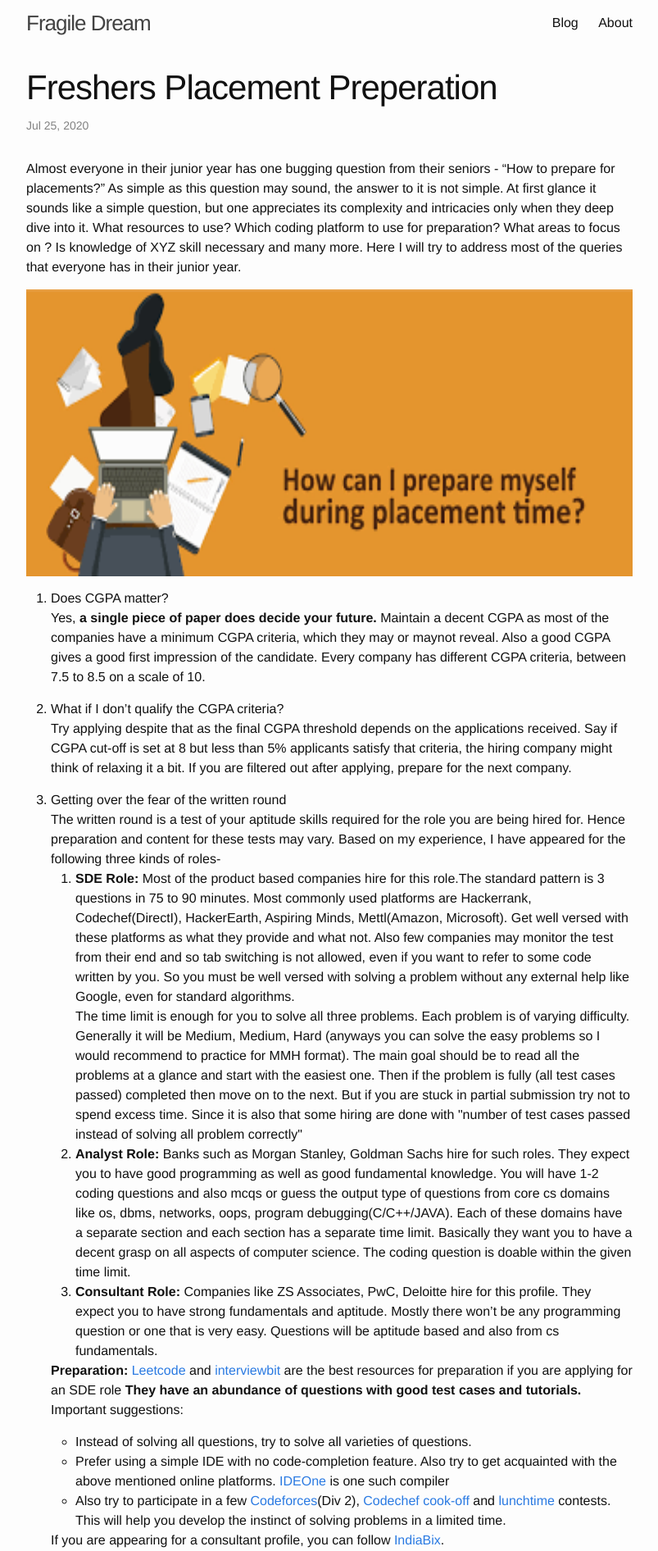
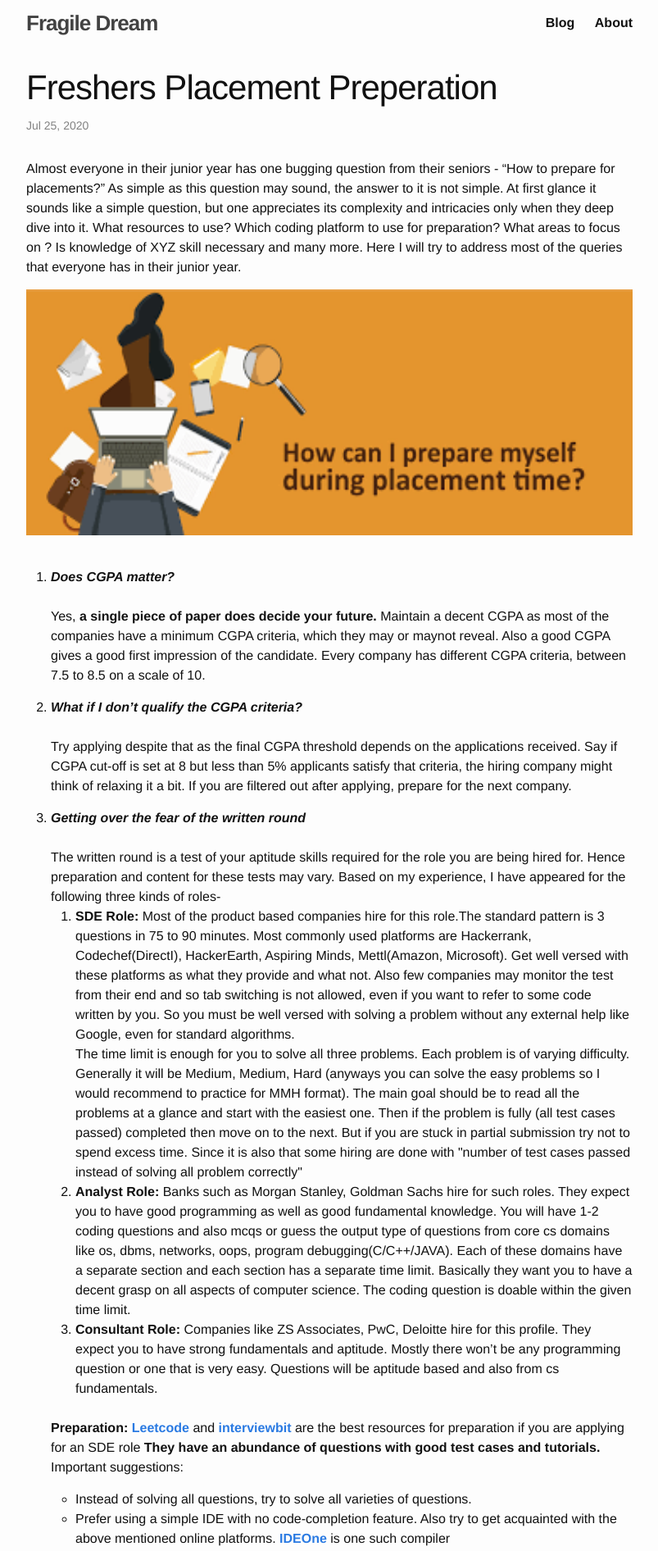
Before and after one commit to shuvam07/shuvam07.github.io, a Jekyll site: the page built from _posts/2020-07-25-fresher-placement-preperation.markdown, in a window 1280 px wide. Shown: the top 1892 px of the page at 82% size, without its empty margins (238-1041 px from the left). Built offline with Jekyll 4.4.1, drawn with Linux system fonts in a browser that asks for light colours; comment, search, counter and statistics services are not loaded; some of the changed text lies outside the part shown.

Commit message:
fix styling

```diff
--- a/_posts/2020-07-25-fresher-placement-preperation.markdown
+++ b/_posts/2020-07-25-fresher-placement-preperation.markdown
@@ -5,21 +5,29 @@ date:   2020-07-25 00:00:37
 categories: jekyll update
 ---
 
+<style>
+      body a {
+        /*color: hotpink;*/
+        font-weight: bold;
+      }
+    </style>
+
 Almost everyone in their junior year has one bugging question from their seniors - “How to prepare for placements?” As simple as this question may sound, the answer to it is not simple. At first glance it sounds like a simple question, but one appreciates its complexity and intricacies only when they deep dive into it. What resources to use? Which coding platform to use for preparation? What areas to focus on ? Is knowledge of XYZ skill necessary and many more. Here I will try to address most of the queries that everyone has in their junior year.
 
 
-<img src ="{{site.url}}/assets/placement_prep/placement_prep.png" width="100%" height="350" />
+<img src ="{{site.url}}/assets/placement_prep/placement_prep.png" width="100%" height="300" />
+<br/>
 <br/>
 
-1. Does CGPA matter?<br/>
+1. <b><i>Does CGPA matter?</i></b><br/><br/>
 	Yes, <b>a single piece of paper does decide your future.</b> Maintain a decent CGPA as most of the companies have a minimum CGPA criteria, which they may or maynot reveal. Also a good CGPA gives a good first impression of the candidate. Every company has different CGPA criteria, between 7.5 to 8.5 on a scale of 10.
 
 
-2. What if I don’t qualify the CGPA criteria?<br/>
+2. <b><i>What if I don’t qualify the CGPA criteria?</i></b><br/><br/>
 	Try applying despite that as the final CGPA threshold depends on the applications received. Say if CGPA cut-off is set at 8 but less than 5% applicants satisfy that criteria, the hiring company might think of relaxing it a bit. If you are filtered out after applying, prepare for the next company.
 
 
-3. Getting over the fear of the written round<br/>
+3. <b><i>Getting over the fear of the written round</i></b><br/><br/>
 	The written round is a test of your aptitude skills required for the role you are being hired for. Hence preparation and content for these tests may vary. Based on my experience, I have appeared for the following three kinds of roles-
 	<ol>
 		<li><b>SDE Role:</b> Most of the product based companies hire for this role.The standard pattern is 3 questions in 75  to 90 minutes. Most commonly used platforms are Hackerrank, Codechef(DirectI), HackerEarth, Aspiring Minds, Mettl(Amazon, Microsoft). Get well versed with these platforms as what they provide and what not. Also few companies may monitor the test from their end and so tab switching is not allowed, even if you want to refer to some code written by you. So you must be well versed with solving a problem without any external help like Google, even for standard algorithms.<br/>
@@ -30,15 +38,16 @@ Almost everyone in their junior year has one bugging question from their seniors
 		</li>
 		<li><b>Consultant Role:</b> Companies like ZS Associates, PwC, Deloitte hire for this profile. They expect you to have strong fundamentals and aptitude. Mostly there won’t be any programming question or one that is very easy. Questions will be aptitude based and also from cs fundamentals.</li>
 	</ol>
-	<b>Preparation:</b> [Leetcode](https://leetcode.com/problemset/all/) and [interviewbit](https://www.interviewbit.com/courses/programming/) are the best resources for preparation if you are applying for an SDE role <b>They have an abundance of questions with good test cases and tutorials. </b>Important suggestions:
+	<br/>
+	<b>Preparation:</b> <a href="https://leetcode.com/problemset/all/">Leetcode</a> and <a href="https://www.interviewbit.com/courses/programming/">interviewbit</a> are the best resources for preparation if you are applying for an SDE role <b>They have an abundance of questions with good test cases and tutorials. </b>Important suggestions:
 	<ul>
 		<li>Instead of solving all questions, try to solve all varieties of questions.</li>
 		<li>Prefer using a simple IDE with no code-completion feature. Also try to get acquainted with the above mentioned online platforms. <a href="https://ideone.com/">IDEOne</a> is one such compiler</li>
 		<li>Also try to participate in a few <a href="https://codeforces.com/">Codeforces</a>(Div 2), <a href="https://www.codechef.com/COOK105">Codechef cook-off</a> and <a href="https://www.codechef.com/LTIME86?itm_campaign=contest_listing">lunchtime</a> contests. This will help you develop the instinct of solving problems in a limited time.</li>
 	</ul>
-	If you are appearing for a consultant profile, you can follow [IndiaBix](https://www.indiabix.com/).
+	If you are appearing for a consultant profile, you can follow <a href="https://www.indiabix.com/">IndiaBix</a>.
 
-4. Getting on in an One-On-One with the interviewer (Interview Round)<br/>
+4. <b><i>Getting on in an One-On-One with the interviewer (Interview Round)</i></b><br/><br/>
 	Every company wants to test a candidate thoroughly before hiring and hence they conduct 2-3 technical interview rounds for that. Each of these rounds have varying difficulty and purpose to test various skills of the candidate. These include -
 	<ul>
 		<li>Approach to solve a problem</li>
@@ -47,87 +56,87 @@ Almost everyone in their junior year has one bugging question from their seniors
 		<li>CS Fundamentals</li>
 	</ul>
 	Every question is aimed at evaluating the candidate at one or more of these parameters.
-Also all these rounds are pen and paper rounds, ie, you will not have access to any IDE. Even if you are having your interviews remotely, you will be provided with a google doc page to write your code on.
+	Also all these rounds are pen and paper rounds, ie, you will not have access to any IDE. Even if you are having your interviews remotely, you will be provided with a google doc page to write your code on.
 
-<b>Group Discussion:</b> This is rare and although only few companies conduct this round, one must be prepared for this.
-While at job, there will often be situations that involve in-depth discussion within or outside your team. A good engineer is expected to have good listening as well as speaking skills. This round will test exactly that.
-You will be given the GD topic 5min in advance. Every person will be given a limited time to put forth their views on the topic and after that it will become open to all as speakers question each other's views. During the GD, stay calm and listen carefully to what other speakers have to say.
-Preparation: <a href="https://www.softwaretestinghelp.com/how-to-crack-the-gd/">Link</a>
+	<b>Group Discussion:</b> This is rare and although only few companies conduct this round, one must be prepared for this.
+	While at job, there will often be situations that involve in-depth discussion within or outside your team. A good engineer is expected to have good listening as well as speaking skills. This round will test exactly that.
+	You will be given the GD topic 5min in advance. Every person will be given a limited time to put forth their views on the topic and after that it will become open to all as speakers question each other's views. During the GD, stay calm and listen carefully to what other speakers have to say.<br/>
+	Preparation: <a href="https://www.softwaretestinghelp.com/how-to-crack-the-gd/">Link</a>
 
-<b>Problem solving round: </b> In this round the interviewer will ask you coding questions and you are expected to come up with a fully functional code which will be tested against sample test cases. You will have anywhere between 45-60 min. During the interview -
-<ul>
-	<li>Understand the question before jumping into the solution, clarify with the interviewer that you have understood the question correctly by using a test input and test output. (Ask if you have confusion with any edge cases)
-	</li>
-	<li>Keep communicating your approach with the interviewer. This will help the interviewer understand your thought process and guide you to the solution. Don’t shy away from discussions, especially if you have encountered some edge cases.
-	</li>
-	<li>Don’t get stuck for too long on a single question. If you feel you’re stuck, have a discussion with the interviewer. Ask them what they have to say about your approach and tell them why and where you are stuck. This gives them an idea of what all you have done till now.
-	</li>
-	<li>Writing code should be the last thing you should be doing after you have discussed your solution with the interviewer including. Try to write a clean, working code in the first attempt with all the edge cases covered. Dry run your code using the test cases you were given(or you asked for) during the interview before submitting your code.
-	</li>
-</ul><br/>
-<b> Preparation Tips:</b>
-<ul>
-	<li>Practice writing a fully functional code on paper.</li>
-	<li>Practice communication and discuss solutions with your peers in the language you will be using in the interview(mostly English). This will help you communicate your approach with the interviewer. A large number of candidates are unable to communicate their ideas clearly to the interviewer, hence rejected.</li>
-	<li>The difficulty level of questions will depend upon the role you are being hired for. SDE >> Analyst >> Consultant</li>
-	<li>Practice mock interviews on <a href="https://www.interviewbit.com/mock-interview/">interviewbit</a>, <a href="https://www.pramp.com/">pramp</a>.</li>
-</ul>
+	<b>Problem solving round: </b> In this round the interviewer will ask you coding questions and you are expected to come up with a fully functional code which will be tested against sample test cases. You will have anywhere between 45-60 min. During the interview -
+	<ul>
+		<li>Understand the question before jumping into the solution, clarify with the interviewer that you have understood the question correctly by using a test input and test output. (Ask if you have confusion with any edge cases)
+		</li>
+		<li>Keep communicating your approach with the interviewer. This will help the interviewer understand your thought process and guide you to the solution. Don’t shy away from discussions, especially if you have encountered some edge cases.
+		</li>
+		<li>Don’t get stuck for too long on a single question. If you feel you’re stuck, have a discussion with the interviewer. Ask them what they have to say about your approach and tell them why and where you are stuck. This gives them an idea of what all you have done till now.
+		</li>
+		<li>Writing code should be the last thing you should be doing after you have discussed your solution with the interviewer including. Try to write a clean, working code in the first attempt with all the edge cases covered. Dry run your code using the test cases you were given(or you asked for) during the interview before submitting your code.
+		</li>
+	</ul><br/>
+	<b> Preparation Tips:</b>
+	<ul>
+		<li>Practice writing a fully functional code on paper.</li>
+		<li>Practice communication and discuss solutions with your peers in the language you will be using in the interview(mostly English). This will help you communicate your approach with the interviewer. A large number of candidates are unable to communicate their ideas clearly to the interviewer, hence rejected.</li>
+		<li>The difficulty level of questions will depend upon the role you are being hired for. <br/>SDE >> Analyst >> Consultant</li>
+		<li>Practice mock interviews on <a href="https://www.interviewbit.com/mock-interview/">interviewbit</a>, <a href="https://www.pramp.com/">pramp</a>.</li>
+	</ul>
+	<br/>
+	<b>System Design:</b>
+	<ul>
+		<li><b>Low Level Design:</b> Most companies ask this. The interviewer will ask you to design an application like a payment app, or a ticket booking app, etc. You will have to come up with a broad level class design like what classes will be used, member variables and functions of each class and how these classes will interact with each other. Your design should be modular and scalable to handle changes in application requirement. There is no right or wrong answer for such questions. So make sure to discuss your approach thoroughly with your interviewer. <a href="https://www.educative.io/courses/grokking-the-object-oriented-design-interview/RMlM3NgjAyR">Educative.io</a> is a good resource. (free with Github Student Pack)<br/><br/>
+		</li>
+		<li><b>High Level Design:</b> Few companies ask this. Questions are asked on scalability of a large system and all. Refer to <a href="https://www.educative.io/courses/grokking-the-system-design-interview/m2ygV4E81AR">this</a> link. <br/><br/></li>
+	</ul>
 
-<b>System Design:</b>
-<ul>
-	<li><b>Low Level Design:</b> Most companies ask this. The interviewer will ask you to design an application like a payment app, or a ticket booking app, etc. You will have to come up with a broad level class design like what classes will be used, member variables and functions of each class and how these classes will interact with each other. Your design should be modular and scalable to handle changes in application requirement. There is no right or wrong answer for such questions. So make sure to discuss your approach thoroughly with your interviewer. <a href="https://www.educative.io/courses/grokking-the-object-oriented-design-interview/RMlM3NgjAyR">Educative.io</a> is a good resource. (free with Github Student Pack)
-	</li>
-	<li><b>High Level Design:</b> Few companies ask this. Questions are asked on scalability of a large system and all. Refer to <a href="https://www.educative.io/courses/grokking-the-system-design-interview/m2ygV4E81AR">this</a> link. </li>
-</ul>
+	<b>Preparation Tips</b>
+	<ul>
+		<li>Practice writing a fully functional object oriented code on paper.</li>
+		<li>Get comfortable with at least one Object Oriented programming language. Also learn about the nuances of that language. Eg: C++ exhibits diamond problem in inheritance which JAVA does not. So you should know how to mitigate such situations if your choice of language is C++.</li>
+		<li><a href="https://www.educative.io/courses/grokking-the-object-oriented-design-interview/RMlM3NgjAyR">LLD</a></li>
+		<li><a href="https://www.educative.io/courses/grokking-the-system-design-interview">HLD</a><br/><br/></li>
+	</ul>
 
-<b>Preparation Tips</b>
-<ul>
-	<li>Practice writing a fully functional object oriented code on paper.</li>
-	<li>Get comfortable with at least one Object Oriented programming language. Also learn about the nuances of that language. Eg: C++ exhibits diamond problem in inheritance which JAVA does not. So you should know how to mitigate such situations if your choice of language is C++.</li>
-	<li><a href="https://www.educative.io/courses/grokking-the-object-oriented-design-interview/RMlM3NgjAyR">LLD</a></li>
-	<li><a href="https://www.educative.io/courses/grokking-the-system-design-interview">HLD</a></li>
-</ul>
+	<b>CS Fundamentals:</b>
+	It needs no explanation as to why you must have strong fundamental concepts. Time and again you will encounter situations where your fundamental understanding will be tested while on job like optimizing memory usage, process synchronization, etc. You must have strong fundamental concepts. Questions will be asked from OS, DBMS, OOPS and Computer Networks. Direct as well as application based questions may be asked.
 
-<b>CS Fundamentals:</b>
-It needs no explanation as to why you must have strong fundamental concepts. Time and again you will encounter situations where your fundamental understanding will be tested while on job like optimizing memory usage, process synchronization, etc. You must have strong fundamental concepts. Questions will be asked from OS, DBMS, OOPS and Computer Networks. Direct as well as application based questions may be asked.
+	<ul>
+		<li><b>OS: </b>Refer to this <a href="https://qr.ae/pNsYfn">this</a></li>
+		<li><b>DBMS:</b>You must be familiar with database basic concepts like keys, normalization, ACID properties, indexing, transaction management. You can refer <a href="https://www.geeksforgeeks.org/dbms/">here</a> for preparing. </li>
+		<li><b>OOPS:</b>Follow this <a href="https://www.edureka.co/blog/interview-questions/oops-interview-questions">link</a> for pointers to what topics to prepare. </li>
+		<li><b>Computer Networks:</b>You must be familiar with OSI stack. Follow <a href="https://www.geeksforgeeks.org/commonly-asked-computer-networks-interview-questions-set-1/">this</a> link for some common questions.</li>
+	</ul>
+	<br/>
 
-<ul>
-	<li><b>OS: </b>Refer to this <a href="https://qr.ae/pNsYfn">this</a></li>
-	<li><b>DBMS:</b>You must be familiar with database basic concepts like keys, normalization, ACID properties, indexing, transaction management. You can refer <a href="https://www.geeksforgeeks.org/dbms/">here</a> for preparing. </li>
-	<li><b>OOPS:</b>Follow this <a href="https://www.edureka.co/blog/interview-questions/oops-interview-questions">link</a> for pointers to what topics to prepare. </li>
-	<li><b>Computer Networks:</b>You must be familiar with OSI stack. Follow <a href="https://www.geeksforgeeks.org/commonly-asked-computer-networks-interview-questions-set-1/">this</a> link for some common questions.</li>
-</ul>
+5. <b><i>I’m good in tech interviews but HR interviews freak me out. What to do?</i></b><br/><br/>
+	Candidates often complain about being rejected in HR rounds despite having a strong technical knowledge. This is because they don’t treat HR interviews as seriously as the technical interviews. Hiring companies want to ensure that you are a good fit for their organization, technically as well as behaviorally, and the HR round does exactly that. The interviewer will try to evaluate-
+	<ul>
+		<li>Your personality, strengths and weaknesses alike.</li>
+		<li>Your ability to gel with new people.</li>
+		<li>Your capacity to deal with challenging circumstances.</li>
+	</ul>
 
-5. I’m good in tech interviews but HR interviews freak me out. What to do?<br/>
-Candidates often complain about being rejected in HR rounds despite having a strong technical knowledge. This is because they don’t treat HR interviews as seriously as the technical interviews. Hiring companies want to ensure that you are a good fit for their organization, technically as well as behaviorally, and the HR round does exactly that. The interviewer will try to evaluate-
-<ul>
-	<li>Your personality, strengths and weaknesses alike.</li>
-	<li>Your ability to gel with new people.</li>
-	<li>Your capacity to deal with challenging circumstances.</li>
-</ul>
+	So, the questions asked here are pretty straightforward like-
+	<ul>
+		<li>What are your strengths and weaknesses?</li>
+		<li>What projects did you do and what was your contribution?</li>
+		<li>Most difficult situation you encountered while working on a project and how you handled it?</li>
+	</ul>
+	…and many more.It is best to prepare these questions well in advance and not a day before the interview as most of the HR rounds have similar questions. Prepare your CV and projects well(follow [this]({{site.url}}/jekyll/update/2020/07/23/my-dream-resume.html) to prepare a good CV),i.e, you should be able to answer every question asked related to your CV or your project. Talk about your contribution in the project and the challenges you faced while working on it.
 
-So, the questions asked here are pretty straightforward like-
-<ul>
-	<li>What are your strengths and weaknesses?</li>
-	<li>What projects did you do and what was your contribution?</li>
-	<li>Most difficult situation you encountered while working on a project and how you handled it?</li>
-</ul>
-…and many more.It is best to prepare these questions well in advance and not a day before the interview as most of the HR rounds have similar questions. Prepare your CV and projects well(follow [this]({{site.url}}/jekyll/update/2020/07/23/my-dream-resume.html) to prepare a good CV),i.e, you should be able to answer every question asked related to your CV or your project. Talk about your contribution in the project and the challenges you faced while working on it.
-
-<b>Preparation Tips</b>
-<ul>
-	<li>Prepare your CV well.</li>
-	<li>Practice a few puzzles. HRs tend to ask puzzle questions to judge how you react to unknown random situations. Again, try thinking logically while solving it. <a href="https://www.interviewbit.com/puzzles/">Interviewbit</a> has some good puzzles.</li>
-	<li>Be confident and don’t be nervous. HRs don’t like nervous candidates. </li>
-</ul>
-
-
-<b>Important points</b>
-<ul>
-	<li>Always read the job description thoroughly to understand what is expected of you. </li>
-	<li>The hiring process will depend on the job profile you are being hired for. </li>
+	<b>Preparation Tips</b>
+	<ul>
+		<li>Prepare your CV well.</li>
+		<li>Practice a few puzzles. HRs tend to ask puzzle questions to judge how you react to unknown random situations. Again, try thinking logically while solving it. <a href="https://www.interviewbit.com/puzzles/">Interviewbit</a> has some good puzzles.</li>
+		<li>Be confident and don’t be nervous. HRs don’t like nervous candidates. </li>
+	</ul>
+	<br/>
+	<b>Important points</b>
+	<ul>
+		<li>Always read the job description thoroughly to understand what is expected of you. </li>
+		<li>The hiring process will depend on the job profile you are being hired for. </li>
 		<li>So try to clarify all your doubts and queries. An SDE role at Amazon may have separate responsibilities from an analyst at GoldmanSachs.</li>
-	<li>Never be late and be at the reporting place earlier than asked. This helps you calm down your nerves and perform better during your interview.</li>
-	<li>Dress well and be confident. At the end of the day it’s one of the many interviews that you will be appearing for throughout your career.</li>
-	<li>Enjoy the interview, not everyone gets a chance like you to give the interview for a big MNC. So take it as a life experince and enjoy.</li>
-</ul>
+		<li>Never be late and be at the reporting place earlier than asked. This helps you calm down your nerves and perform better during your interview.</li>
+		<li>Dress well and be confident. At the end of the day it’s one of the many interviews that you will be appearing for throughout your career.</li>
+		<li>Enjoy the interview, not everyone gets a chance like you to give the interview for a big MNC. So take it as a life experince and enjoy.</li>
+	</ul>
--- a/index.html
+++ b/index.html
@@ -51,7 +51,7 @@ As for this life, we can share ideas about saving humanity and I know just bit o
   <li>Degree: Masters from IIIT Bangalore, CSE</li>
   <li>Work: Amazon</li>
   <li>Hobby: Build crazy stuff</li>
-  <li>Current Situation: Learning React native</li>
+  <li>Current Situation: Learning Compiler</li>
   <li>Resume: <a href="https://drive.google.com/file/d/1WWk-mmXf2BEToaUEAXRSIQBniARIBpVQ/view?usp=sharing">Shuvam_Bosana_CV</a></li>
   </div>
   <div class="column">
```
Also changed, not shown: _posts/2020-07-23-love-for-coding.markdown (+7 -0 lines).
